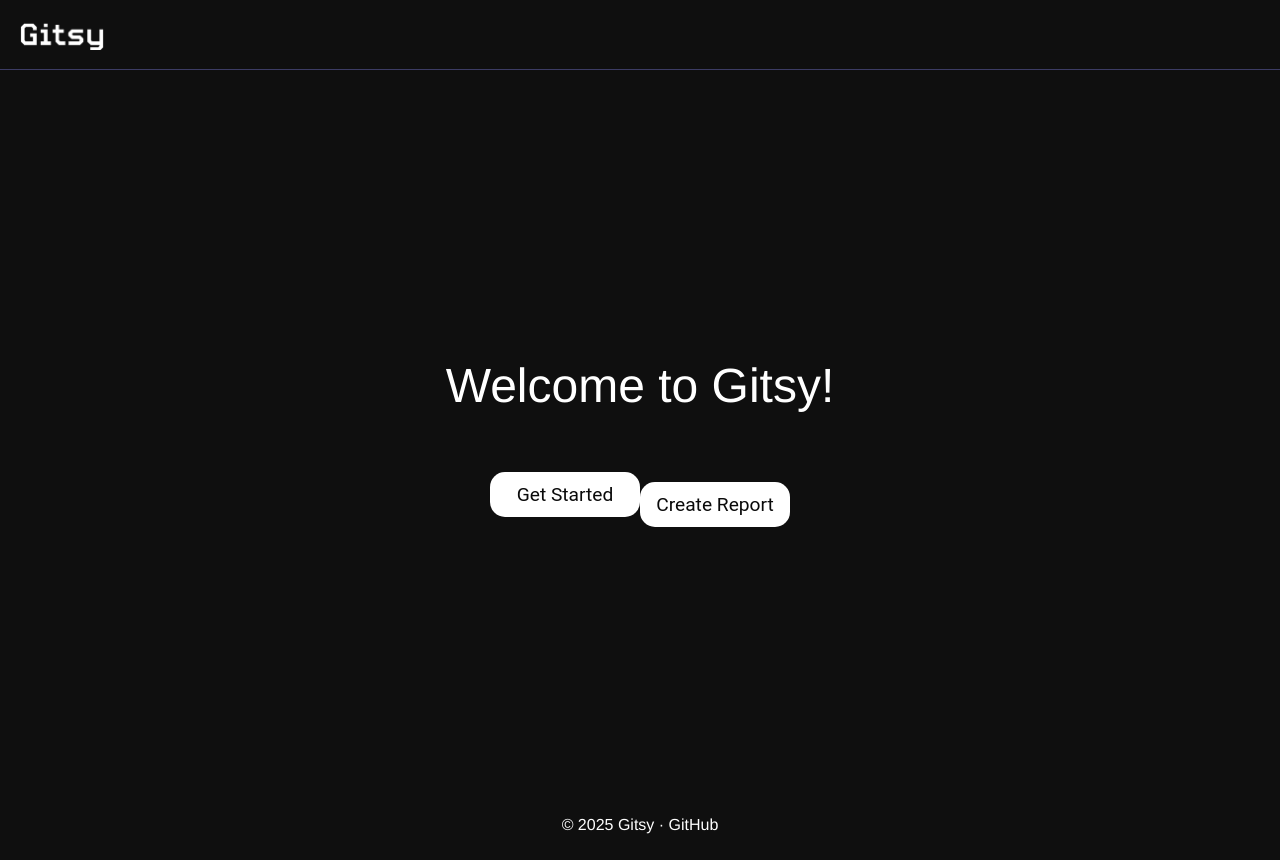
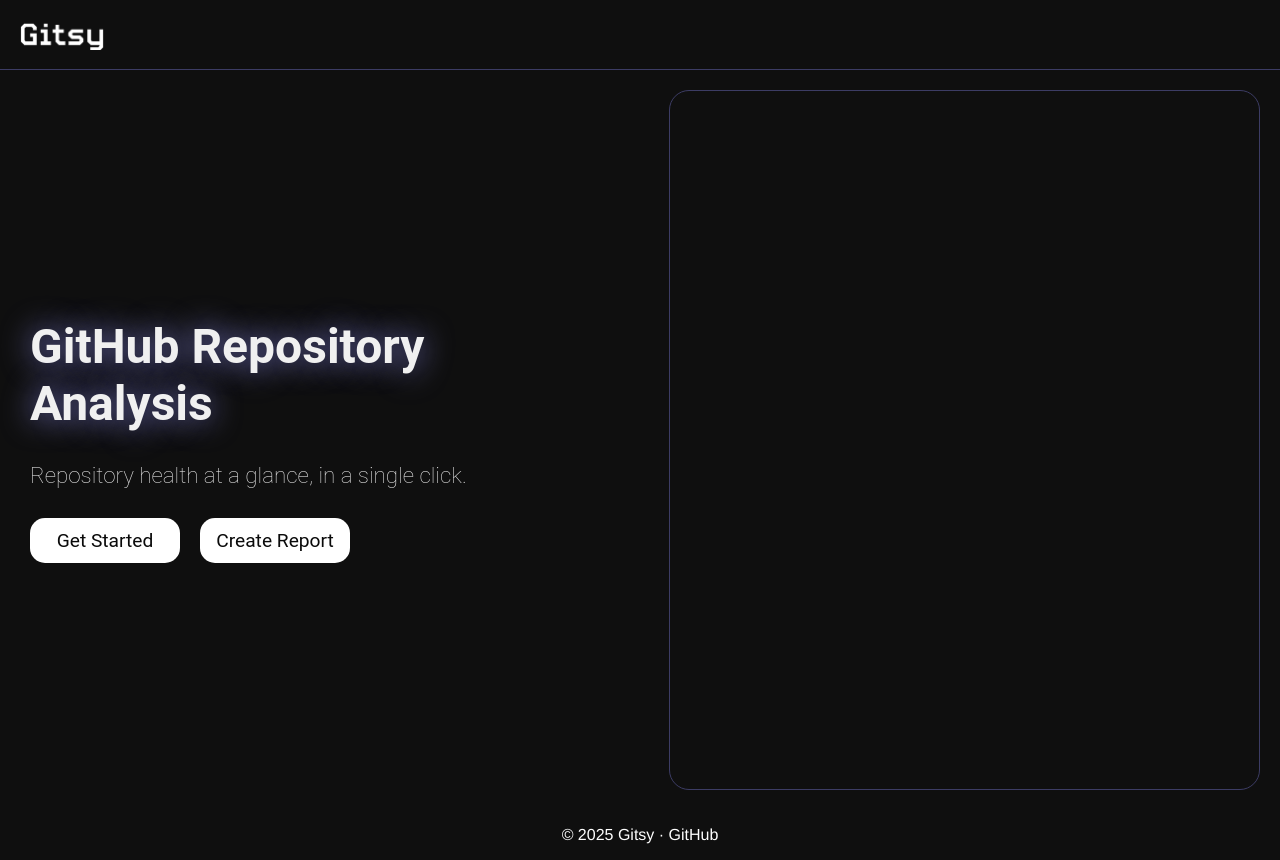
Before and after one commit to matslyk0/Gitsy, a React (Vite) app in the folder frontend/gitsy/: page / in a window 1280 px wide. Built offline with nearby package versions, Linux system fonts and the light colour scheme.

Commit message:
feature: design better welcome box for home page

```diff
--- a/frontend/gitsy/src/components/CreateReportButton/CreateReportButton.module.css
+++ b/frontend/gitsy/src/components/CreateReportButton/CreateReportButton.module.css
@@ -15,7 +15,6 @@
   transition-duration: 0.15s;
   transition-timing-function: ease-in-out;
   width: 150px;
-  margin-top: 20px;
 }
 .createReportButton:hover {
   box-shadow: 0px 0px 5px white;
--- a/frontend/gitsy/src/components/GetStartedButton/GetStartedButton.module.css
+++ b/frontend/gitsy/src/components/GetStartedButton/GetStartedButton.module.css
@@ -9,13 +9,14 @@
   font-family: Roboto, sans-serif;
   height: 45px;
   justify-content: center;
+  margin-right: 20px;
   position: relative;
   text-align: center;
   text-decoration: none;
-  transition-duration: 0.15s;
+  transition-duration: 0.2s;
   transition-timing-function: ease-in-out;
   width: 150px;
 }
 .getStartedButton:hover {
-  box-shadow: 0px 0px 10px white;
+  box-shadow: 0px 0px 5px white;
 }
--- a/frontend/gitsy/src/pages/Home/Home.jsx
+++ b/frontend/gitsy/src/pages/Home/Home.jsx
@@ -10,13 +10,15 @@ export default function Home() {
     <>
       <Banner />
       <main className={styles.mainContent}>
-        <div className={styles.welcome}>
-          <h1>Welcome to Gitsy!</h1>
+        <div className={styles.welcomeBox}>
+          <h1>GitHub Repository Analysis</h1>
+          <p>Repository health at a glance, in a single click.</p>
+          <div className={styles.mainButtons}>
+            <GetStartedButton />
+            <CreateReportButton />
+          </div>
         </div>
-        <div className={styles.mainPageButtons}>
-          <GetStartedButton />
-          <CreateReportButton />
-        </div>
+        <div className={styles.sampleReport} />
       </main>
       <Footer />
     </>
--- a/frontend/gitsy/src/pages/Home/Home.module.css
+++ b/frontend/gitsy/src/pages/Home/Home.module.css
@@ -1,30 +1,55 @@
-.mainPageButtons {
-  align-items: center;
-  border: 0px solid white /* for debugging*/;
-  display: flex;
-  height: 100px;
-  justify-content: center;
-}
-
 .mainContent {
   align-items: center;
-  justify-content: center;
+  justify-content: space-between;
   display: flex;
   flex: 1;
-  flex-direction: column;
-  border: 0px solid white; /* for debugging */
+  flex-wrap: wrap;
+  border: 0px solid rgb(60, 60, 100); /* for debugging */
   width: min(100%, 1400px);
   margin: 0 auto;
   min-height: calc(100dvh - 70px);
 }
 
-.welcome {
+.welcomeBox {
   border: 0px solid white /* for debugging */;
-  text-align: center;
+  display: flex;
+  flex: 1;
+  flex-direction: column;
+  margin: 20px;
+  justify-content: center;
+  min-width: 300px;
+  max-width: 700px;
+  padding: 10px;
+  text-align: left;
 }
-.welcome h1 {
-  color: white;
-  font:
-    3em Helvetica,
-    sans-serif;
+.welcomeBox h1 {
+  color: rgb(240, 240, 240);
+  font-size: 3em;
+  font-family: Roboto, sans-serif;
+  font-weight: 700;
+  margin: 0 0 30px 0;
+  text-shadow: 0 0 30px rgb(120, 120, 200);
 }
+.welcomeBox p {
+  color: rgb(230, 230, 230);
+  font-size: 1.4em;
+  font-family: Roboto, sans-serif;
+  font-weight: 100;
+  margin: 0 0 30px 0px;
+}
+
+.mainButtons {
+  display: flex;
+  border: 0px solid white;
+  margin: 0;
+}
+
+.sampleReport {
+  border: 1px solid rgb(60, 60, 100) /* placeholder */;
+  border-radius: 20px;
+  margin: 20px;
+  max-width: 600px;
+  min-width: 300px;
+  min-height: 700px;
+  flex: 1;
+}
```
